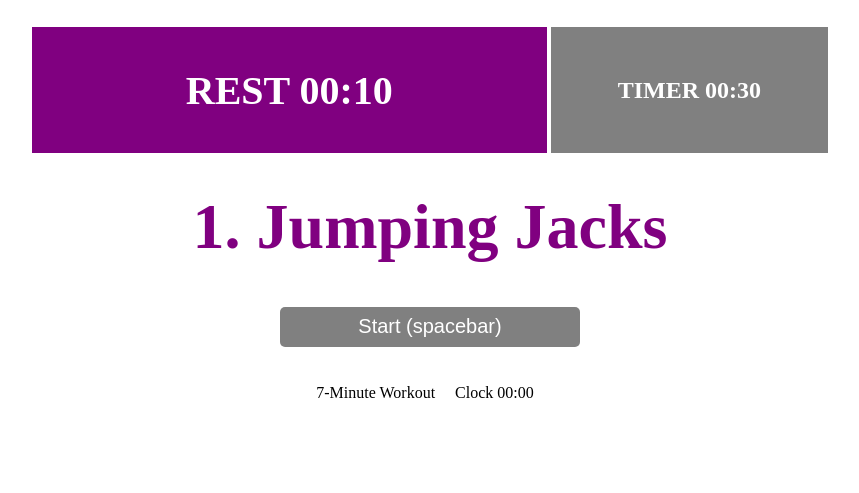
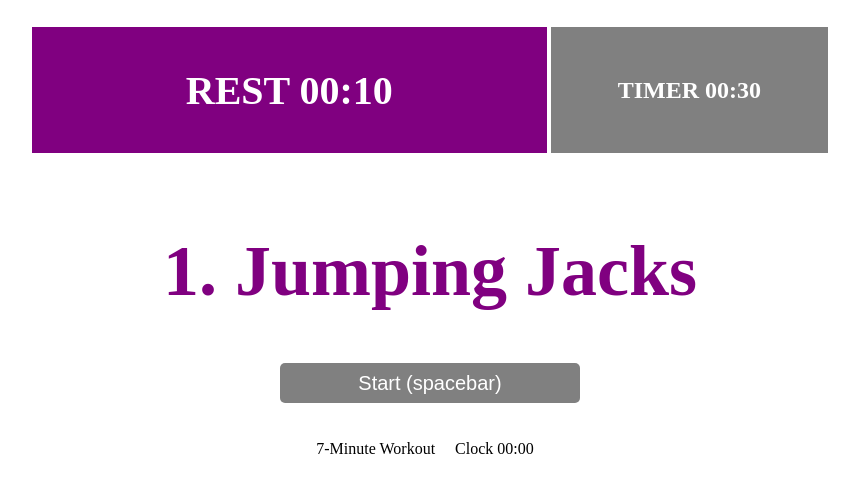
Before and after one commit to Arusli/7minuteworkout, a PHP site: page / in a window 1280 px wide. Shown: the top 493 px of the page, without its empty margins (210-1069 px from the left). Run offline with PHP 8.4, Linux system fonts and the light colour scheme.

Commit message:
added css mediaquery

```diff
--- a/index.html
+++ b/index.html
@@ -46,7 +46,6 @@
 
 
     <div id='section2'>
-        <h4 id='exercise-label'>Exercise #1:</h4>
         <h1 id='exercise'>1. Jumping Jacks</h1>
     </div>
 
--- a/style.css
+++ b/style.css
@@ -16,7 +16,7 @@ h1 {
 }
 
 #section1 {
-    width: 800px;
+    width: 100vw;
     margin-right: auto;
     margin-left: auto;
     height: 180px;
@@ -54,21 +54,15 @@ h1 {
     height: 86px;
 }
 
-
-
 #section2 {
     text-align: center;
 }
 
-#exercise-label {
-    display: none;
-    margin-top: 20px;
-}
 
 #exercise {
     margin-top: 10px;
     color: purple;
-    font-size: 4rem;
+    font-size: 3rem;
     transition: color .4s;
 }
 
@@ -109,3 +103,14 @@ button:hover {
     margin-right: 10px;
     padding: 5px;
 }
+
+@media only screen and (min-width: 768px) {
+    #section1 {
+        width: 800px;
+    }
+    #exercise {
+        margin-top: 50px;
+        margin-bottom: 50px;
+        font-size: 4.5rem;
+    }
+}
```
